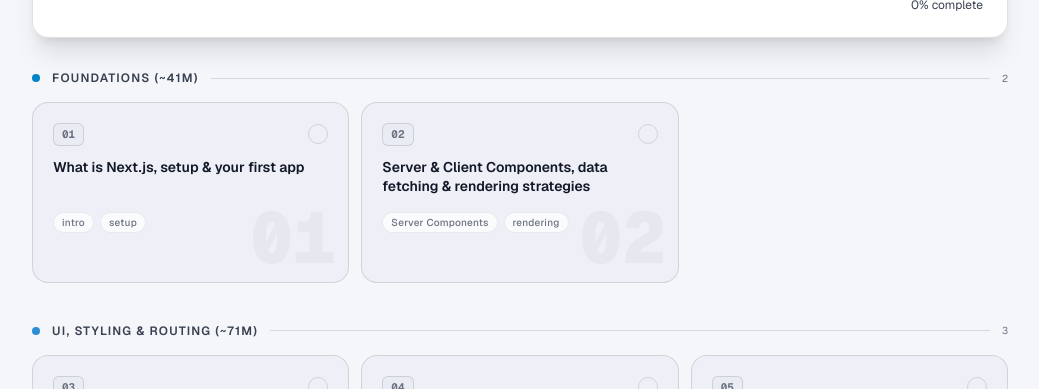
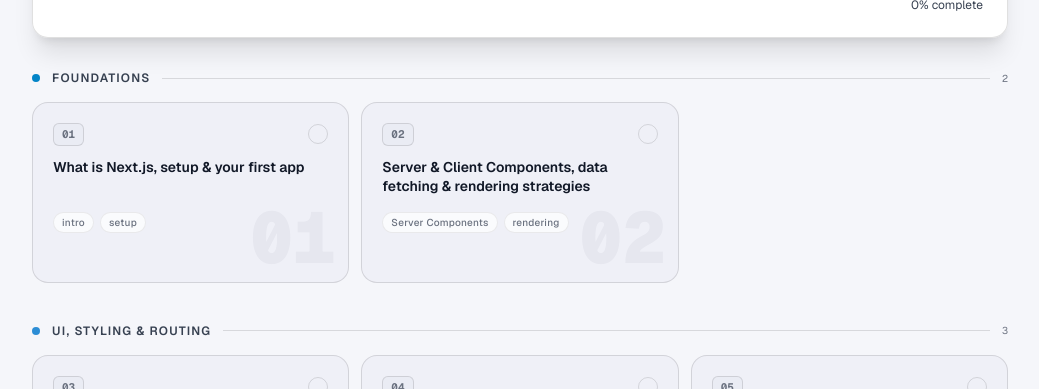
Before and after one commit to rznmgr630/learnwithrajan, a Next.js app: page /learn/nextjs in a window 1280 px wide. Shown: the part 338-727 px from the top of the page, without its empty margins (120-1159 px from the left). Built offline with nearby package versions, Linux system fonts and the light colour scheme.

Commit message:
fix(nextjs-roadmap): strip lesson-timing suffix from week headers
Week header printed the raw i18n title, so "(~41m)"-style pacing hints
leaked into the roadmap UI. Apply the existing stripLessonTimingFromTitle
helper, matching how DayDetailPanel already hides these suffixes.

```diff
--- a/components/learn/NextjsRoadmap.tsx
+++ b/components/learn/NextjsRoadmap.tsx
@@ -4,6 +4,7 @@ import { useMemo, useState } from "react";
 import { useLocale } from "@/components/i18n/LocaleProvider";
 import { RichText } from "@/components/learn/RichText";
 import { stripRichMarkers } from "@/lib/learn/strip-rich-markers";
+import { stripLessonTimingFromTitle } from "@/lib/learn/strip-lesson-timing";
 import { pickLocalized } from "@/lib/i18n/pick";
 import { DayDetailPanel } from "@/components/learn/DayDetailPanel";
 import { NEXTJS_ROADMAP_WEEKS, NEXTJS_TOTAL_DAYS } from "@/lib/nextjs-learning/nextjs-challenge-data";
@@ -61,7 +62,7 @@ export function NextjsRoadmap() {
             <div className="mb-4 flex items-center gap-3">
               <span className={`h-2 w-2 shrink-0 rounded-full ${week.dotClass}`} aria-hidden />
               <h2 className="text-xs font-semibold uppercase tracking-widest text-[var(--muted)]">
-                {pickLocalized(week.title, locale)}
+                {stripLessonTimingFromTitle(pickLocalized(week.title, locale))}
               </h2>
               <div className="flex-1 border-t border-[var(--border)]" />
               <span className="text-[10px] tabular-nums text-[var(--faint)]">{week.days.length}</span>
```
